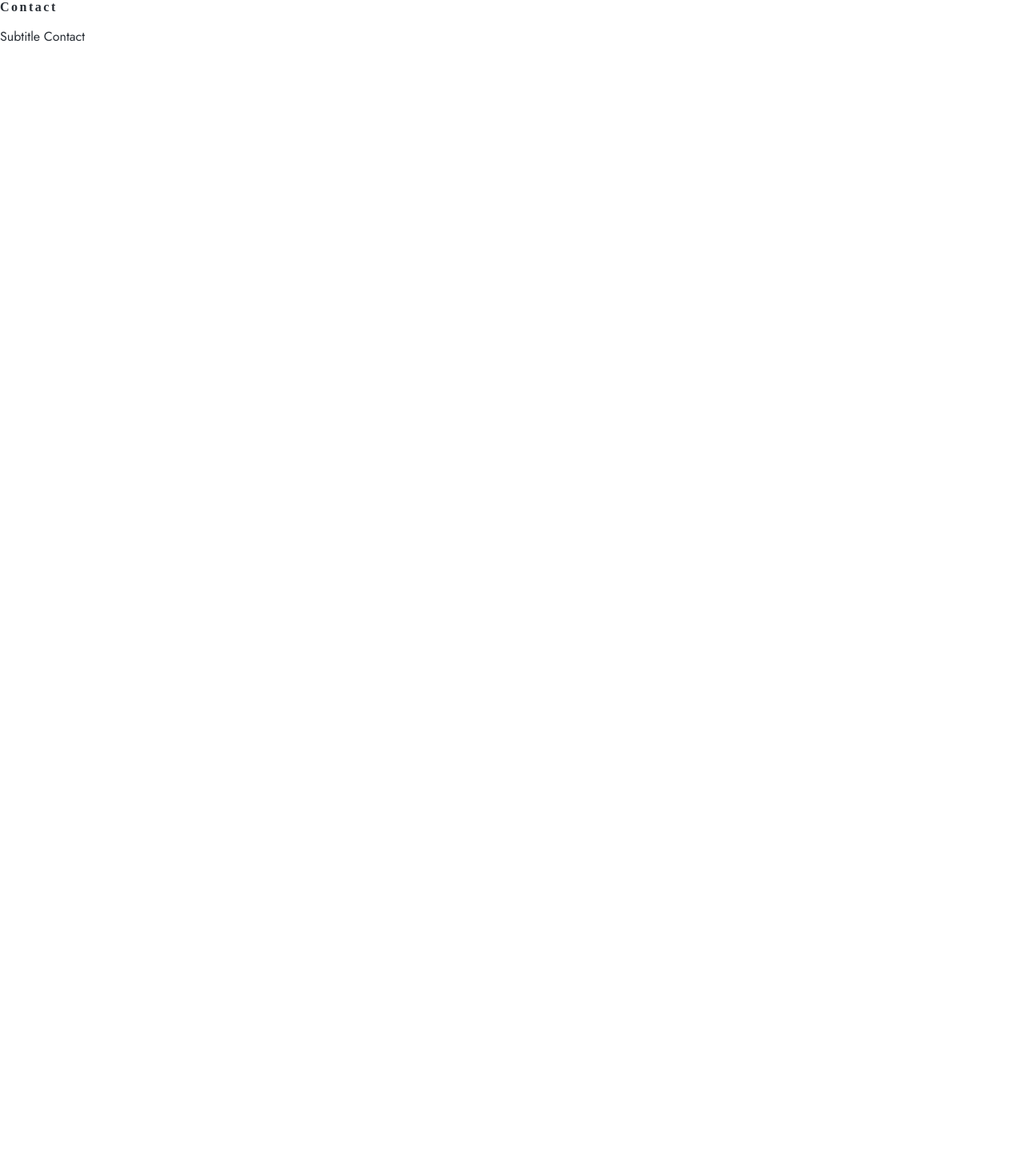
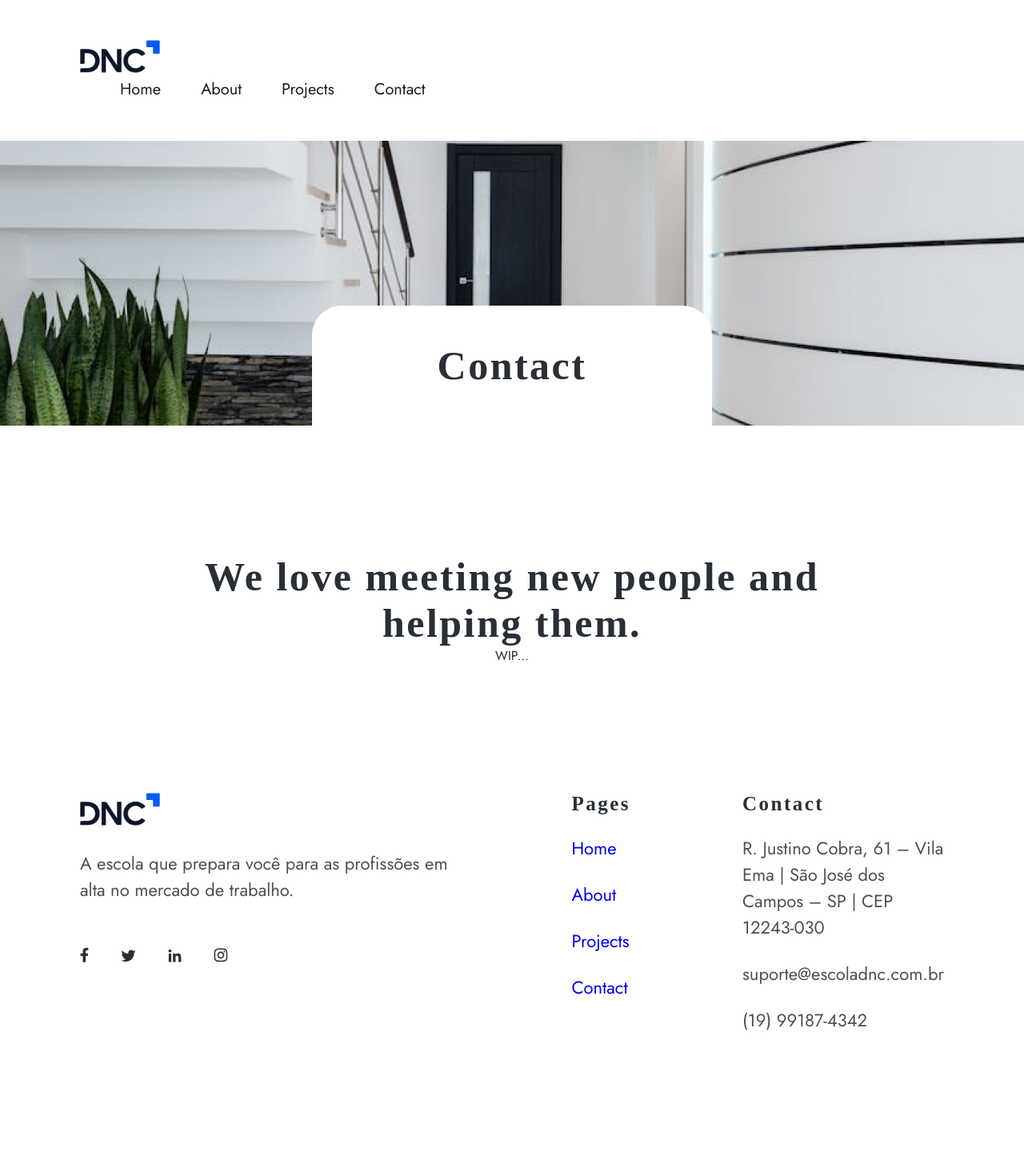
Before and after one commit to FranccoL/PrimeiroProjetoReact, a React (Vite) app in the folder firstReact/: page /contact in a window 1280 px wide. Shown: the top 1470 px of the page at 80% size. Before the commit the page ends 800 px from the top, so only its background shows below. Built offline with nearby package versions, Linux system fonts and the light colour scheme.

Commit message:
Finalizando a estilização e adicionando Hooks

```diff
--- /dev/null
+++ b/firstReact/src/components/AboutText/AboutText.css
@@ -0,0 +1,23 @@
+.text-section {
+    column-gap: 97px;
+    margin: 160px auto;
+}
+
+
+.text-section-text {
+    flex: 1;
+}
+
+.text-section-text h2 {
+    font-size: 50px;
+}
+
+.text-section-text p {
+    font-size: 25px;
+}
+
+@media (max-width: 768px){
+    .text-section {
+        flex-direction: column;
+    }
+}
--- /dev/null
+++ b/firstReact/src/components/AboutText/AboutText.jsx
@@ -0,0 +1,24 @@
+import './AboutText.css'
+
+
+function AboutText(props) {
+    return (
+            <div className="container">
+                <div className="text-section d-flex">
+                <div className="text-section-text ">
+                    <h2>We set the trends of modern living Services.</h2>
+                </div>
+                <div className="text-section-text ">
+                    <p className="primary-color">It is a long established fact that a reader will be distracted by the of readable content of a page</p>
+                    <p>when lookings at its layouts the points spriof using that it has a more
+                    less normal.A wonderful serenity has taken pgossession of my entire soul, like thesce sweet morndsings of sphring which I enjoy with my forwhole heart. I am alone, and feel the charm of excgistence in this spot, which was created for the bliss of souls like mine.</p>
+                    <p>when lookings at its layouts the points spriof using that it has a more
+                    less normal.A wonderful serenity has taken pgossession of my entire soul, like thesce sweet morndsings of sphring which I enjoy with my forwhole heart. I am alone, and feel the charm of excgistence in this spot, which was created for the bliss of souls like mine.</p>
+                </div>
+            </div>
+        </div>
+
+    )
+}
+
+export default AboutText
--- /dev/null
+++ b/firstReact/src/components/ContactForm/ContactForm.css
@@ -0,0 +1,10 @@
+.contact-form {
+    margin: 160px auto;
+    max-width: 797px;
+    text-align: center;
+    width: 100%;
+}
+
+.contact-form h2 {
+    font-size: 50px;
+}
--- /dev/null
+++ b/firstReact/src/components/ContactForm/ContactForm.jsx
@@ -0,0 +1,13 @@
+import './ContactForm.css'
+
+
+function ContactForm() {
+    return (
+     <div className="contact-form d-flex fd-column al-center">
+         <h2>We love meeting new people and helping them.</h2>
+         <form>WIP...</form>
+    </div>
+    )
+}
+
+export default ContactForm
--- a/firstReact/src/components/Footer/Footer.jsx
+++ b/firstReact/src/components/Footer/Footer.jsx
@@ -15,7 +15,7 @@ function Footer () {
     return (
         <footer>
             <div className="container">
-               <div className='d-flex jc-space-between'>
+               <div className='d-flex jc-space-between mobile-fd-column'>
                 <div className="footer-logo-col">
                     <img src={Logo} className="footer-logo" />
                     <p className="grey-1-color">A escola que prepara você para as profissões em alta no mercado de trabalho.</p>
@@ -34,7 +34,7 @@ function Footer () {
                     </a>
                     </div>
                 </div>
-                <div className="d-flex">
+                <div className="d-flex mobile-fd-column">
                 <div className="footer-col">
                         <h3>Pages</h3>
                             <ul>
--- a/firstReact/src/components/Header/Header.css
+++ b/firstReact/src/components/Header/Header.css
@@ -7,6 +7,9 @@ header ul, li {
     list-style: none;
     margin: 0;
     padding: 0;
+}
+nav {
+    display: flex;
 }
 
 nav a {
@@ -19,3 +22,65 @@ nav a {
 nav a:hover {
     color: #0C70F2;
 }
+
+.mobile-menu {
+    display: none;
+}
+
+@media (max-width: 768px){
+    nav.open {
+        display: flex;
+        align-items: end;
+
+    }
+
+    nav {
+        background-color: #1D1D1D;
+        border-left: 10px solid #333;
+        display: none;
+        flex-direction: column;
+        height: 100%;
+        padding: 37px;
+        position: fixed;
+        right: 0;
+        top: 0;
+        width: 40vw;
+        z-index: 1;
+        box-shadow: -50vw 0px 0px 0px rgba(0,0,0,0.75);
+    }
+
+    nav ul {
+        flex-direction: column;
+        width: 100%;
+    }
+
+    nav ul li {
+        display: flex;
+    }
+
+    nav a {
+        border-bottom: 1px solid white;
+        color: white;
+        font-size: 20px;
+        margin: 0 0 10px 0;
+        padding: 12px;
+        text-decoration: none;
+        width: 100%;
+    }
+
+    .mobile-menu {
+        display: block;
+    }
+
+    .close-btn {
+        background: none;
+        border: none;
+        color: white;
+        font-size: 25px;
+        margin: 0 0 12px;
+        padding: 12px;
+        width: fit-content;
+        cursor: pointer;
+    }
+
+}
--- a/firstReact/src/components/Header/Header.jsx
+++ b/firstReact/src/components/Header/Header.jsx
@@ -1,3 +1,4 @@
+import { useState } from 'react'
 import { Link } from 'react-router-dom'
 
 
@@ -5,14 +6,32 @@ import { Link } from 'react-router-dom'
 import './Header.css'
 import Logo from '../../assets/dnc-logo.svg'
 
+
+// COMPONENTS
+import Button from '../Button/Button'
+
+
+
 function Header () {
+    const [isOpen, setIsOpen] = useState(false)
+    const toggleMenu = () => {
+        setIsOpen (!isOpen)
+    }
     return (
         <header>
             <div className="container">
                 <div className="al-center d-flex jc-space-between">
                     <Link to="/"><img src={Logo}/></Link>
+                    <div className="mobile-menu">
+                        <Button buttonStyle="secondary" onClick={toggleMenu}>
+                            Menu
+                        </Button>
+                    </div>
                 </div>
-                <nav>
+                <nav className={`${isOpen ? 'open' : ''}`}>
+                    <Button buttonStyle="unstyled" className="mobile-menu close-btn" onClick={toggleMenu}>
+                        X
+                    </Button>
                     <ul className='d-flex'>
                         <li><Link to="/">Home</Link></li>
                         <li><Link to="/about">About</Link></li>
--- a/firstReact/src/pages/About.jsx
+++ b/firstReact/src/pages/About.jsx
@@ -1,8 +1,19 @@
+import AboutText from "../components/AboutText/AboutText"
+import Header from "../components/Header/Header"
+import Footer from "../components/Footer/Footer"
+import Banner from "../components/Banner/Banner"
+
+
 function About() {
     return (
         <>
-        <h1>About</h1>
-        <p>Subtitle About</p>
+        <Header/>
+        <Banner title="About" image="about.jpg"/>
+        <div className="container">
+          <AboutText />
+        </div>
+
+        <Footer/>
         </>
     )
 }
--- a/firstReact/src/pages/Contact.jsx
+++ b/firstReact/src/pages/Contact.jsx
@@ -1,8 +1,22 @@
+import Header from "../components/Header/Header"
+import ContactForm from "../components/ContactForm/ContactForm"
+import Banner from "../components/Banner/Banner"
+import Footer from "../components/Footer/Footer"
+
+
+
+
 function Contact() {
     return (
         <>
-        <h1>Contact</h1>
-        <p>Subtitle Contact</p>
+        <Header/>
+        <Banner title="Contact" image="contact.jpg"/>
+        <div className="container">
+
+        <ContactForm />
+        </div>
+
+        <Footer/>
         </>
     )
 }
--- a/firstReact/src/pages/Home.jsx
+++ b/firstReact/src/pages/Home.jsx
@@ -1,7 +1,5 @@
 import Header from "../components/Header/Header"
-import Banner from "../components/Banner/Banner"
 import Footer from "../components/Footer/Footer"
-import Button from "../components/Button/Button"
 import Hero from "../components/Hero/Hero"
 import ProjectsList from "../components/ProjectsList/ProjectsList"
 
--- a/firstReact/src/pages/Projects.jsx
+++ b/firstReact/src/pages/Projects.jsx
@@ -1,8 +1,23 @@
+import Header from "../components/Header/Header"
+import Banner from "../components/Banner/Banner"
+import Footer from "../components/Footer/Footer"
+import ProjectsList from "../components/ProjectsList/ProjectsList"
+
+
+
+
+
 function Projects() {
     return (
         <>
-        <h1>Projects</h1>
-        <p>Subtitle Projects</p>
+        <Header/>
+        <Banner title="Projects" image="projects.jpg"/>
+        <div className="container">
+
+        <ProjectsList />
+        </div>
+
+        <Footer/>
         </>
     )
 }
```
Also changed, not shown: 1 other file (tests, documents, lock files or other folders).
